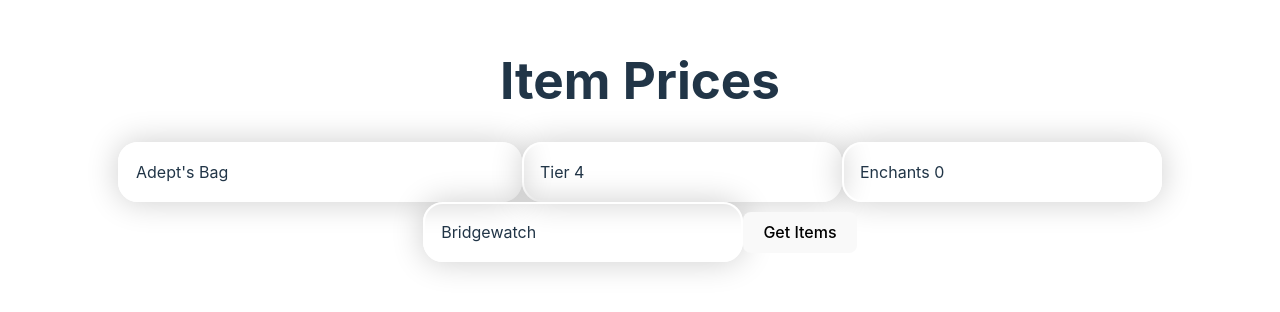
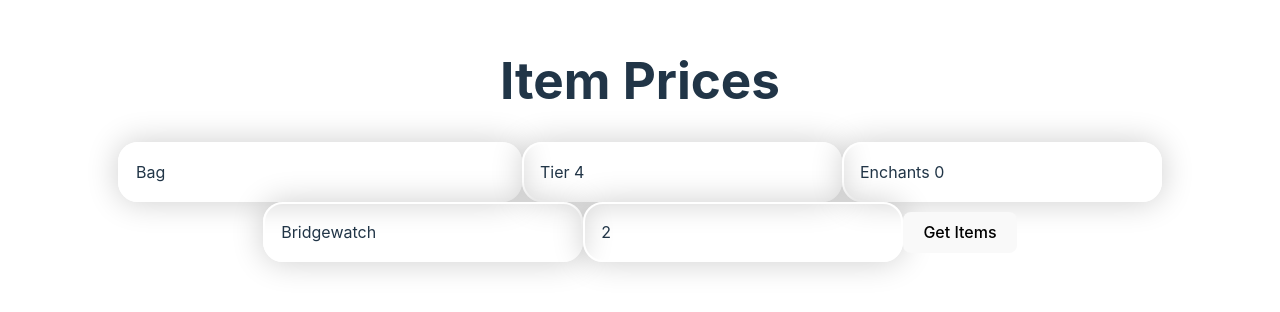
Before and after one commit to molk915/AlbionGG, a React (Vite) app: page / in a window 1280 px wide. Shown: the part 260-572 px from the top of the page. Built offline with nearby package versions, Linux system fonts and the light colour scheme.

Commit message:
added item quality and icon url

```diff
--- /dev/null
+++ b/icon.json
@@ -0,0 +1 @@
+{"T4_BAG": "https://render.albiononline.com/v1/item/T4_BAG.png"}
--- a/src/App.jsx
+++ b/src/App.jsx
@@ -6,10 +6,11 @@ function App() {
   const [tier, setTier] = useState("4");
   const [enchants, setEnchants] = useState("0");
   const [location, setLocation] = useState("Bridgewatch");
-  const [itemname, setItemName] = useState("Adept's Bag");
+  const [itemname, setItemName] = useState("Bag");
+  const [quality, setQuality] = useState("1");
 
   const getItems = async () => {
-    const apiUrl = `http://localhost:5000/${itemname}/${tier}/${enchants}/${location}`;
+    const apiUrl = `http://localhost:5000/${itemname}/${tier}/${enchants}/${quality}/${location}`;
     console.log("API URL:", apiUrl);
     try {
       const { data } = await axios.get(apiUrl);
@@ -64,6 +65,17 @@ function App() {
         <option value="FortSterling">Fort Sterling</option>
         <option value="Lymhurst">Lymhurst</option>
       </select>
+      <select
+        value={quality}
+        onChange={(e) => setQuality(e.target.value)}
+        className="select-box"
+      >
+        <option value="0">1</option>
+        <option value="1">2</option>
+        <option value="2">3</option>
+        <option value="3">4</option>
+        <option value="4">5</option>
+      </select>
       <button onClick={getItems} className="button">Get Items</button>
     </>
   );
```
Also changed, not shown: 1 other file (tests, documents, lock files or other folders).
